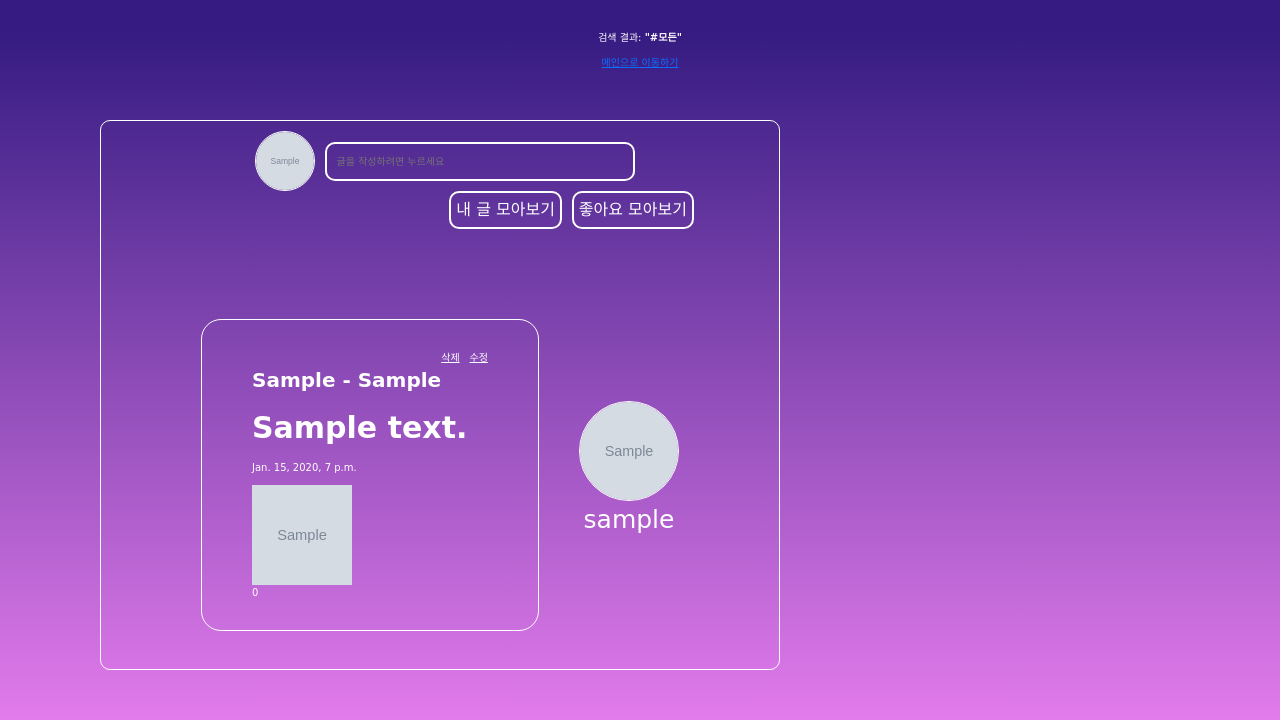
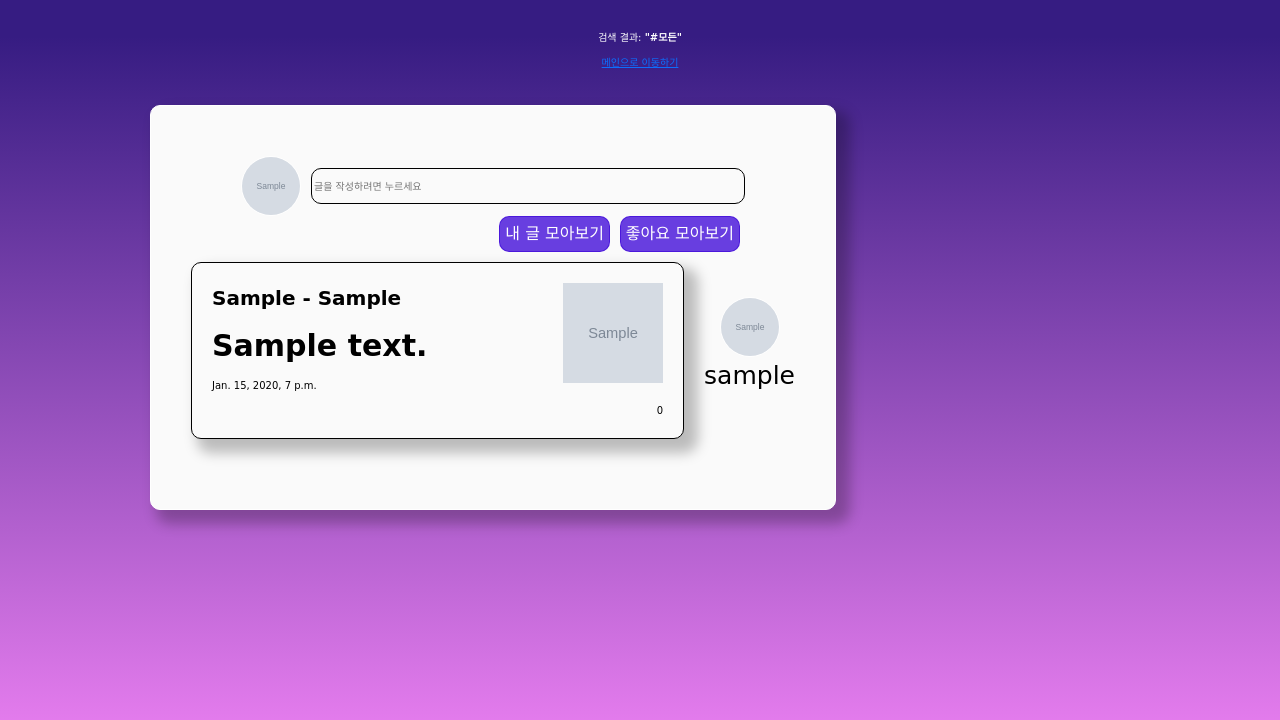
Before and after one commit to jnl1128/Yard, a Django app: page /list/ in a window 1280 px wide. Shown: the part 80-800 px from the top of the page. Run offline with Django 4.2, Linux system fonts and the light colour scheme; a user stored in the database is signed in; tables that the repository leaves empty hold one stand-in row (values such as "Sample post"); grey boxes marked "Sample" are stand-in pictures; parts of the project's set-up code (start-up, migrations or seed data) failed here and were passed over; some web fonts are replaced.

Commit message:
[REFACT] feedPage container css 수정

```diff
--- a/static/css/feed.css
+++ b/static/css/feed.css
@@ -1,17 +1,56 @@
-.feed-list{
+.feed-result{
   display: flex;
   flex-direction: column;
-  border: 1px solid white;
+  text-align: center;
+  margin-top: 30px;
+}
+
+.feedNtag-container{
+  display: flex;
+  flex-direction: row;
+  justify-content: space-between;
+  margin: 3.5rem 15rem;
+}
+
+.feed-list{
+  width: 70% !important;
+  font-family: Roboto !important;
+}
+
+
+.feed-addContainer{
+  display: flex;
+  flex-direction: column;
+  margin: 1rem 5rem;
+}
+
+.feed-add{
+  display: flex;
+  flex-direction: row;
+  justify-content: space-between;
+  align-items: center;
+  width: 100%;
+}
+
+.feed-add>img{
+  height: 6rem;
+  width: 6rem;
+  margin-right: 1rem;
+}
+.feed-add>input{
+  border: 0.1rem solid black;
   border-radius: 1rem;
-
-  margin: 50px 500px 50px 100px;
-  height: 200vh;
+  background-color: transparent;
+  width: 90%;
+  height: 60%;
 }
 
 .feed-container{
-  margin: 50px 100px 20px 100px;
   display: flex;
   flex-direction: row;
+  justify-content: center;
+  width:  100%;
+  margin-bottom: 3rem;
 }
 
 .feed--userInfo{
@@ -23,10 +62,10 @@
 }
 
 .feed--userImg{
-  border: 1px solid white;
+  border: 0.1rem solid white;
   border-radius: 50%;
-  height:100px;
-  width:100px;
+  height: 6rem;
+  width: 6rem;
 }
 
 .feed--userName{
@@ -35,90 +74,54 @@
 }
 
 .feed--content{
-  display: flex;
-  flex-direction: column;
-  width: 100vw;
-  border: 1px solid white;
-  border-radius: 20px;
-  margin-left: 40px;
-  padding: 30px 50px;
+  justify-content: space-between !important;
+  border: 0.1rem solid black !important;
+  margin-left: 2rem;
+  width: 100% !important;
+  padding: 2rem !important;
 }
 
 .feed--content-my{
+  justify-content: space-between !important;
+  border: 0.1rem solid black !important;
+  margin-right: 2rem;
+  width: 100% !important;
+  padding: 2rem !important;
+}
+
+.feed--content-top, .feed--content-bottom{
+  display: flex;
+  flex-direction: row;
+}
+
+.feed--content-top{
+  justify-content: space-between;
+}
+
+.feed--content-bottom{
+  justify-content: end;
+}
+.feed--content-right{
   display: flex;
   flex-direction: column;
-  width: 100vw;
-  border: 1px solid white;
-  border-radius: 20px;
-  margin-right: 40px;
-  padding: 30px 50px;
 }
 
-.feed-addContainer{
-  display: flex;
-  flex-direction: column;
-  /*border: 1px solid #fff;
-  border-radius: 30px;*/
-  margin: 1rem 80px;
-}
-
-.feed-add{
-  display: flex;
-  flex-direction: row;
-  align-items: center;
-  justify-content: center;
-  width: 100%;
-  margin-left: 5px;
-}
-
-.feed-add>img{
-  height: 6rem;
-  width: 6rem;
-  margin-right: 10px;
-
-}
-.feed-add>input{
-  border: 2px solid #fff;
-  border-radius: 10px;
-  background-color: transparent;
-  width: 60%;
-  padding: 10px;
-}
 
 .feed-filterBtn{
   display: flex;
   flex-direction: row;
   justify-content: end;
-  padding-bottom: 30px;
-
 }
 .feed-my, .feed-like{
-
-  padding: 5px 5px;
-  border-radius: 10px;
-  background-color: transparent;
-  border: 2px solid #fff;
-  margin:0 5px;
-  font-size: 16px;
+  padding: 0.5rem;
+  border-radius: 1rem;
+  background-color: rgba(68, 15, 218, 0.8);
+  border: 0.1rem solid rgba(68, 15, 218, 0.8);
+  margin:0 0.5rem;
+  font-size: 1.6rem;
   color: #fff;
 }
 
-.feed-middle-menu{
-  display: flex;
-  flex-direction: column;
-  text-align: center;
-  margin-top: 30px;
-}
-
-.feed--btn-my{
-  display: flex;
-  flex-direction: row;
-  justify-content: end;
-}
-.feed--btn-my>a{
-  margin-left: 10px;
-  color: white;
-}
 
 .feed-title{
   font-size: 20px;
@@ -136,10 +139,7 @@
   flex-direction: row;
   font-size: 20px;
 }
-
-.feed-hashtag{
-  border: 1px solid #fff;
-  background: #440FDA;
-  border-radius: 10px;
-  padding: 5px 20px;
+.feed-hashtagList>.hashtag--btn{
+  font-size: 1.4rem;
+  justify-content: end !important;
 }
--- a/static/css/variables.css
+++ b/static/css/variables.css
@@ -15,7 +15,7 @@
   flex-direction: column;
   justify-content: center;
   border: 0.1rem solid white;
-  background-color: #fff;
+  background-color: #fafafa;
   border-radius: 1rem;
   padding: 4rem;
   width: 35%;
--- a/templates/feedSearch.html
+++ b/templates/feedSearch.html
@@ -1,12 +1,14 @@
 {% extends "searchBase.html" %}
 {% load static %}
 {% block content %}
-
-<div class="feed-middle-menu">
+<div class="feed-result">
   <p class="my_search_text">검색 결과: <b>"{{query}}"</b></p>
   <a href="{% url 'user:main' %}">메인으로 이동하기</a>
 </div>
-<div class="feed-list">
+
+
+<div class="feedNtag-container">
+<div class="feed-list white-form">
   <div class="feed-addContainer">
     <div class="feed-add">
       {% if request.user.userImg %}
@@ -37,14 +39,20 @@
       {% endif %}
       <p class="feed--userName">{{feed.userId.nickName}}</p>
     </div>
-    <div class="feed--content">
+    <div class="feed--content white-form">
+      <div class="feed--content-top">
+        <div class="feed--content-left">
           <p class='feed-title'>{{feed.artist}} - {{feed.music}}</p>
           <p class='feed-content'>{{feed.content}}</p>
           <p>{{feed.createdDate}}</p>
+        </div>
+        <div class="feed--content-right">
           {% if feed.feedImg %}
           <img src="{{feed.feedImg.url}}" width="100" height="100" alt="">
           {% endif %}
-
+        </div>
+      </div>
+      <div class="feed--content-bottom">
         {% if request.user.is_authenticated %}
           {% if user in feed.like_users.all %}
           <i class="fas fa-heart likeButton" data-id="{{ feed.id }}" style="color:red"></i>
@@ -53,28 +61,33 @@
           {% endif %}
           <span id="like-count-{{ feed.id }}">{{ feed.like_users.count }}</span>
           {% endif %}
-    </div>
-  </div>
-  <!--HASHTAG-->
         <div class="feed-hashtagList">
           {% for tag in feed.tags.all %}
-    <div class="feed-hashtag" style="margin-left: 300px; margin-top: 0; display: flex; justify-content: start;">{{tag}}
+          <div class="hashtag--btn">{{tag}}
           </div>
           {% endfor %}
         </div>
+      </div>
+
+    </div>
+  </div>
+
   {% else %}
   <div class="feed-container">
-    <div class="feed--content-my">
-      <div class="feed--btn-my">
-        <a href="{% url 'user:deleteFeed' feed.id %}">삭제</a>
-        <a href="{% url 'user:updateFeed' feed.id %}">수정</a>
+  <div class="feed--content-my white-form">
+    <div class="feed--content-top">
+      <div class="feed--content-left">
+        <p class='feed-title'>{{feed.artist}} - {{feed.music}}</p>
+        <p class='feed-content'>{{feed.content}}</p>
+        <p>{{feed.createdDate}}</p>
       </div>
-      <p class="feed-title">{{feed.artist}} - {{feed.music}}</p>
-      <p class="feed-content">{{feed.content}}</p>
-      <p>{{feed.createdDate}}</p>
+      <div class="feed--content-right">
         {% if feed.feedImg %}
         <img src="{{feed.feedImg.url}}" width="100" height="100" alt="">
         {% endif %}
+      </div>
+    </div>
+    <div class="feed--content-bottom">
       {% if request.user.is_authenticated %}
         {% if user in feed.like_users.all %}
         <i class="fas fa-heart likeButton" data-id="{{ feed.id }}" style="color:red"></i>
@@ -83,6 +96,14 @@
         {% endif %}
         <span id="like-count-{{ feed.id }}">{{ feed.like_users.count }}</span>
         {% endif %}
+      <div class="feed-hashtagList">
+        {% for tag in feed.tags.all %}
+        <div class="hashtag--btn">{{tag}}
+        </div>
+        {% endfor %}
+      </div>
+    </div>
+
   </div>
   <div class="feed--userInfo">
     {% if feed.userId.userImg %}
@@ -93,14 +114,8 @@
     <p class="feed--userName">{{feed.userId.nickName}}</p>
   </div>
 </div>
-  <!--HASHTAG-->
-  <div class="feed-hashtagList">
-    {% for tag in feed.tags.all %}
-    <div class="feed-hashtag" style="margin-left: 900px; margin-top: 0; display: flex; justify-content: end;">{{tag}}
-    </div>
-    {% endfor %}
-  </div>
   {% endif %}
+
   {% empty %}
 
   <div class="">
@@ -111,6 +126,11 @@
   </div>
 
   {% endfor %}
+</div>
+
+<div class="tag-list">
+
+</div>
 </div>
 <!-- 피드 등록 폼 modal -->
 <div id="feedForm" class="modal fade" style="color: black;">
```
Lines whose indentation alone changed are shown as unchanged.
